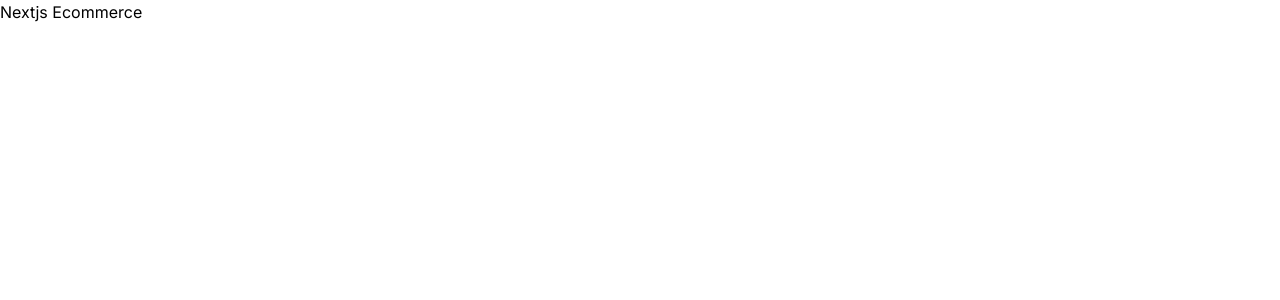
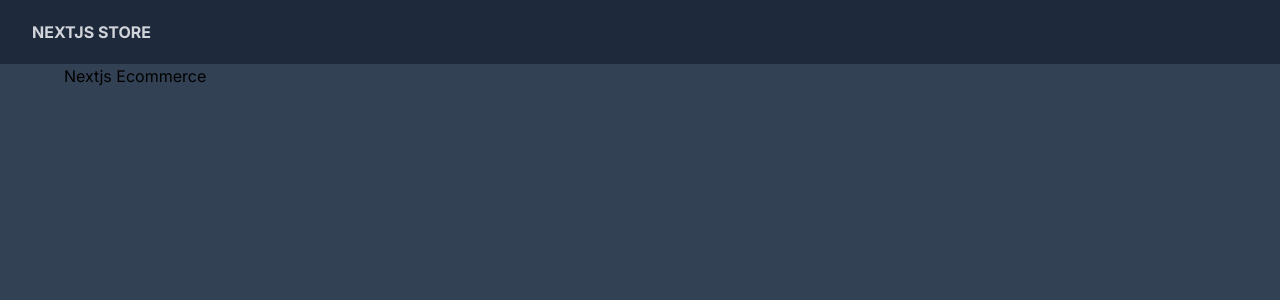
Before and after one commit to gsdeoliveira/simple-ecommerce-nextjs, a Next.js app: page / in a window 1280 px wide. Shown: the top 300 px of the page. Built offline with nearby package versions, Linux system fonts and the light colour scheme.

Commit message:
add navbar

```diff
--- /dev/null
+++ b/src/app/components/Navbar.tsx
@@ -0,0 +1,11 @@
+import Link from 'next/link';
+
+const Navbar = () => {
+  return (
+    <nav className='fixed top-0 w-full flex items-center py-2 px-8 justify-between z-50 bg-slate-800 text-gray-300'>
+      <Link href='/' className='uppercase font-bold text-md h-12 flex items-center'>Nextjs Store</Link>
+  </nav>
+  )
+}
+
+export default Navbar;
--- a/src/app/layout.tsx
+++ b/src/app/layout.tsx
@@ -1,6 +1,8 @@
 import type { Metadata } from 'next'
 import { Inter } from 'next/font/google'
 import './globals.css'
+
+import Navbar from './components/Navbar'
 
 const inter = Inter({ subsets: ['latin'] })
 
@@ -16,7 +18,12 @@
 }) {
   return (
     <html lang="en">
-      <body className={inter.className}>{children}</body>
+      <body className={inter.className}>
+        <Navbar />
+        <main className='bg-slate-700 h-screen p-16'>
+          {children}
+        </main>
+      </body>
     </html>
   )
 }
--- a/src/app/page.tsx
+++ b/src/app/page.tsx
@@ -2,6 +2,6 @@
 
 export default function Home() {
   return (
-    <main><h1>Nextjs Ecommerce</h1></main>
+    <div><h1>Nextjs Ecommerce</h1></div>
   )
 }
```
